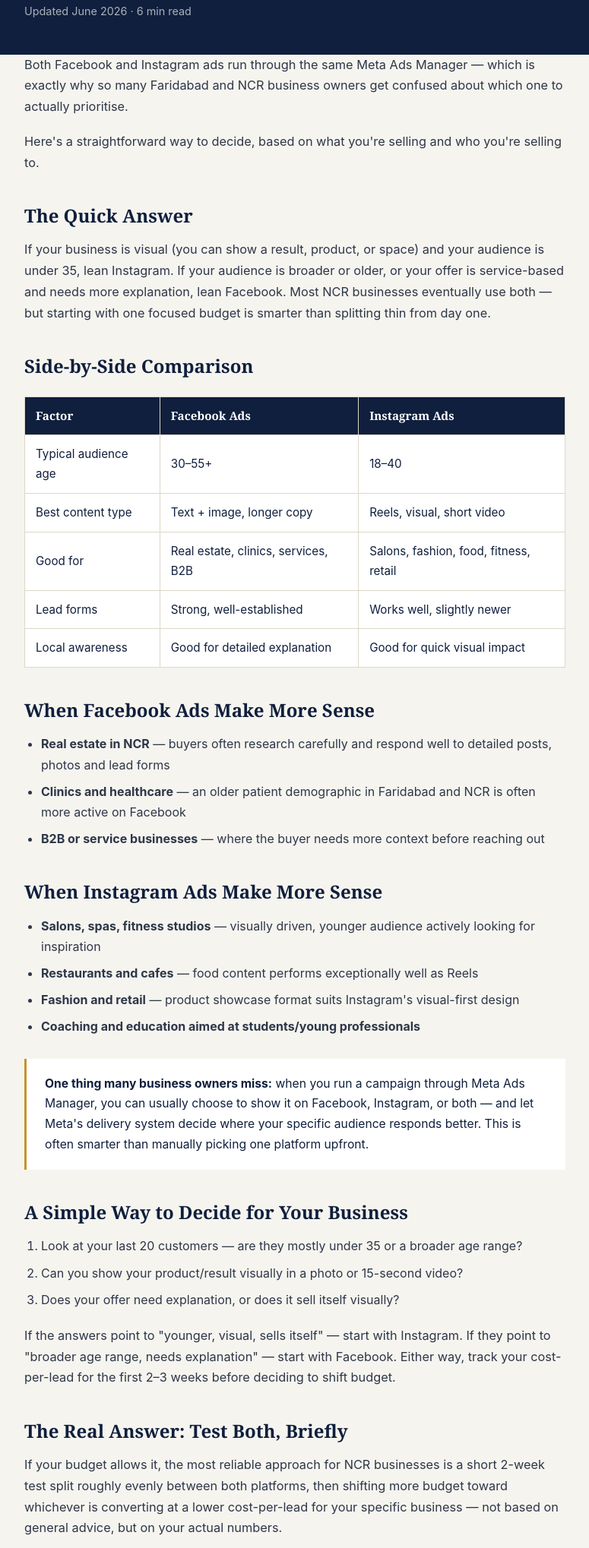
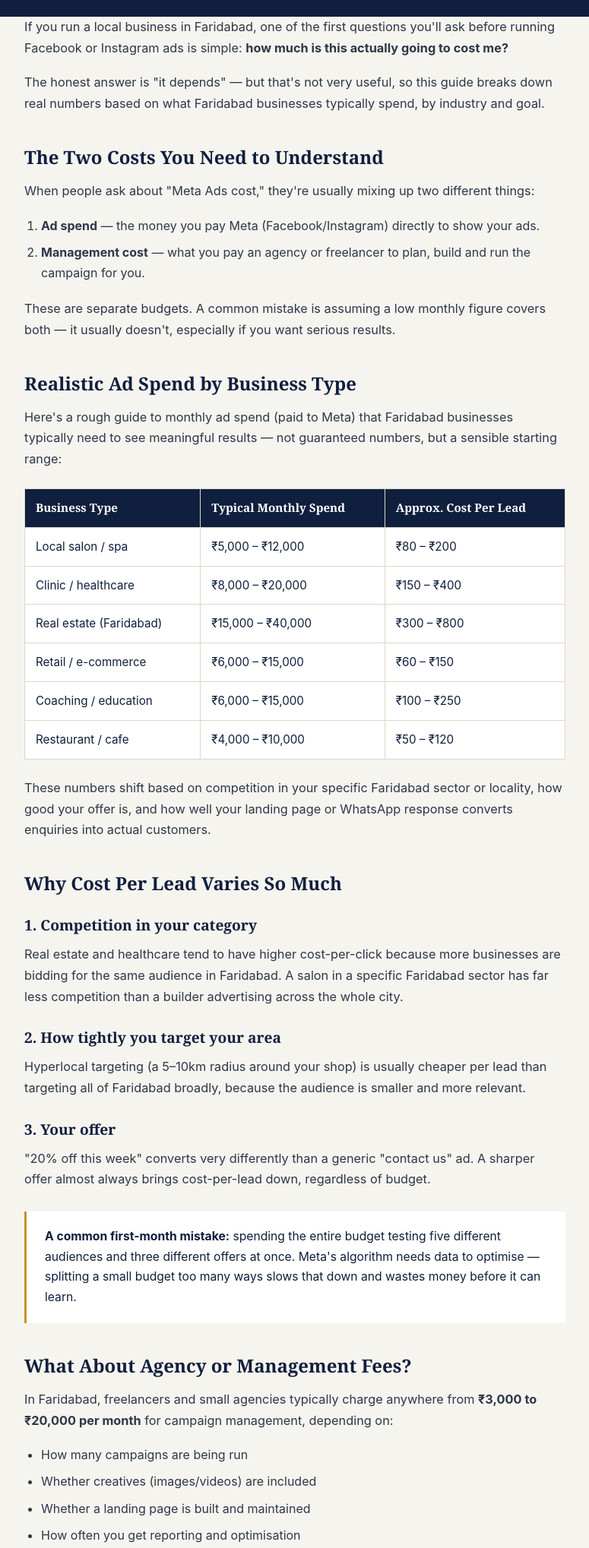
Before and after one commit to gauravwithads/Adswithgaurav, a plain HTML site: page blog/facebook-vs-instagram-ads-which-to-choose.html in a window 1280 px wide. Shown: the part 328-2366 px from the top of the page at 76% size, without its empty margins (252-1027 px from the left). Drawn offline with Linux system fonts and the light colour scheme.

Commit message:
Update article from Facebook vs Instagram Ads to Meta Ads Cost

```diff
--- a/blog/facebook-vs-instagram-ads-which-to-choose.html
+++ b/blog/facebook-vs-instagram-ads-which-to-choose.html
@@ -3,20 +3,24 @@
 <head>
 <meta charset="UTF-8">
 <meta name="viewport" content="width=device-width, initial-scale=1.0">
-<title>Facebook Ads vs Instagram Ads: Which One Should Your Business Use? (2026)</title>
-<meta name="description" content="A practical comparison to help Faridabad and Delhi NCR business owners decide whether to start with Facebook ads or Instagram ads based on what they actually sell.">
+<title>Meta Ads Cost in Faridabad: A Realistic Budget Guide (2026)</title>
+<meta name="description" content="How much should you budget for Facebook & Instagram ads in Faridabad? Real cost-per-lead ranges by industry, and how to avoid wasting your first month's budget.">
 <meta name="robots" content="index, follow">
-<link rel="canonical" href="https://adswithgaurav-ncr.github.io/blog/facebook-vs-instagram-ads-which-to-choose.html">
+<link rel="canonical" href="https://gauravwithads.github.io/Adswithgaurav/blog/meta-ads-cost-faridabad-delhi-ncr.html">
+<meta name="geo.placename" content="Faridabad, Haryana, India">
+<meta name="geo.region" content="IN-HR">
+<meta name="ICBM" content="28.4089, 77.3178">
 
 <script type="application/ld+json">
 {
   "@context": "https://schema.org",
   "@type": "Article",
-  "headline": "Facebook Ads vs Instagram Ads: Which One Should Your Business Use?",
+  "headline": "Meta Ads Cost in Faridabad: A Realistic Budget Guide",
   "author": { "@type": "Person", "name": "Gaurav" },
   "publisher": { "@type": "Organization", "name": "AdsWithGaurav" },
   "datePublished": "2026-06-24",
-  "description": "A practical comparison to help NCR business owners decide where to put their ad budget first."
+  "description": "How much should you budget for Facebook & Instagram ads in Faridabad? Real cost-per-lead ranges by industry.",
+  "spatialCoverage": { "@type": "Place", "name": "Faridabad, Haryana" }
 }
 </script>
 
@@ -72,78 +76,95 @@
 
 <section class="article-head">
   <div class="wrap">
-    <p class="eyebrow">Strategy · Comparison</p>
-    <h1>Facebook Ads vs Instagram Ads: Which One Should Your Business Use?</h1>
-    <p class="meta-line">Updated June 2026 · 6 min read</p>
+    <p class="eyebrow">Meta Ads · Budget Guide</p>
+    <h1>Meta Ads Cost in Faridabad: A Realistic Budget Guide</h1>
+    <p class="meta-line">Updated June 2026 · 7 min read</p>
   </div>
 </section>
 
 <article class="wrap">
 
-  <p>Both Facebook and Instagram ads run through the same Meta Ads Manager — which is exactly why so many Faridabad and NCR business owners get confused about which one to actually prioritise.</p>
+  <p>If you run a local business in Faridabad, one of the first questions you'll ask before running Facebook or Instagram ads is simple: <strong>how much is this actually going to cost me?</strong></p>
 
-  <p>Here's a straightforward way to decide, based on what you're selling and who you're selling to.</p>
+  <p>The honest answer is "it depends" — but that's not very useful, so this guide breaks down real numbers based on what Faridabad businesses typically spend, by industry and goal.</p>
 
-  <h2>The Quick Answer</h2>
+  <h2>The Two Costs You Need to Understand</h2>
 
-  <p>If your business is visual (you can show a result, product, or space) and your audience is under 35, lean Instagram. If your audience is broader or older, or your offer is service-based and needs more explanation, lean Facebook. Most NCR businesses eventually use both — but starting with one focused budget is smarter than splitting thin from day one.</p>
+  <p>When people ask about "Meta Ads cost," they're usually mixing up two different things:</p>
 
-  <h2>Side-by-Side Comparison</h2>
+  <ol>
+    <li><strong>Ad spend</strong> — the money you pay Meta (Facebook/Instagram) directly to show your ads.</li>
+    <li><strong>Management cost</strong> — what you pay an agency or freelancer to plan, build and run the campaign for you.</li>
+  </ol>
+
+  <p>These are separate budgets. A common mistake is assuming a low monthly figure covers both — it usually doesn't, especially if you want serious results.</p>
+
+  <h2>Realistic Ad Spend by Business Type</h2>
+
+  <p>Here's a rough guide to monthly ad spend (paid to Meta) that Faridabad businesses typically need to see meaningful results — not guaranteed numbers, but a sensible starting range:</p>
 
   <table>
-    <tr><th>Factor</th><th>Facebook Ads</th><th>Instagram Ads</th></tr>
-    <tr><td>Typical audience age</td><td>30–55+</td><td>18–40</td></tr>
-    <tr><td>Best content type</td><td>Text + image, longer copy</td><td>Reels, visual, short video</td></tr>
-    <tr><td>Good for</td><td>Real estate, clinics, services, B2B</td><td>Salons, fashion, food, fitness, retail</td></tr>
-    <tr><td>Lead forms</td><td>Strong, well-established</td><td>Works well, slightly newer</td></tr>
-    <tr><td>Local awareness</td><td>Good for detailed explanation</td><td>Good for quick visual impact</td></tr>
+    <tr><th>Business Type</th><th>Typical Monthly Spend</th><th>Approx. Cost Per Lead</th></tr>
+    <tr><td>Local salon / spa</td><td>₹5,000 – ₹12,000</td><td>₹80 – ₹200</td></tr>
+    <tr><td>Clinic / healthcare</td><td>₹8,000 – ₹20,000</td><td>₹150 – ₹400</td></tr>
+    <tr><td>Real estate (Faridabad)</td><td>₹15,000 – ₹40,000</td><td>₹300 – ₹800</td></tr>
+    <tr><td>Retail / e-commerce</td><td>₹6,000 – ₹15,000</td><td>₹60 – ₹150</td></tr>
+    <tr><td>Coaching / education</td><td>₹6,000 – ₹15,000</td><td>₹100 – ₹250</td></tr>
+    <tr><td>Restaurant / cafe</td><td>₹4,000 – ₹10,000</td><td>₹50 – ₹120</td></tr>
   </table>
 
-  <h2>When Facebook Ads Make More Sense</h2>
+  <p>These numbers shift based on competition in your specific Faridabad sector or locality, how good your offer is, and how well your landing page or WhatsApp response converts enquiries into actual customers.</p>
+
+  <h2>Why Cost Per Lead Varies So Much</h2>
+
+  <h3>1. Competition in your category</h3>
+  <p>Real estate and healthcare tend to have higher cost-per-click because more businesses are bidding for the same audience in Faridabad. A salon in a specific Faridabad sector has far less competition than a builder advertising across the whole city.</p>
+
+  <h3>2. How tightly you target your area</h3>
+  <p>Hyperlocal targeting (a 5–10km radius around your shop) is usually cheaper per lead than targeting all of Faridabad broadly, because the audience is smaller and more relevant.</p>
+
+  <h3>3. Your offer</h3>
+  <p>"20% off this week" converts very differently than a generic "contact us" ad. A sharper offer almost always brings cost-per-lead down, regardless of budget.</p>
+
+  <div class="callout">
+    <strong>A common first-month mistake:</strong> spending the entire budget testing five different audiences and three different offers at once. Meta's algorithm needs data to optimise — splitting a small budget too many ways slows that down and wastes money before it can learn.
+  </div>
+
+  <h2>What About Agency or Management Fees?</h2>
+
+  <p>In Faridabad, freelancers and small agencies typically charge anywhere from <strong>₹3,000 to ₹20,000 per month</strong> for campaign management, depending on:</p>
 
   <ul>
-    <li><strong>Real estate in NCR</strong> — buyers often research carefully and respond well to detailed posts, photos and lead forms</li>
-    <li><strong>Clinics and healthcare</strong> — an older patient demographic in Faridabad and NCR is often more active on Facebook</li>
-    <li><strong>B2B or service businesses</strong> — where the buyer needs more context before reaching out</li>
+    <li>How many campaigns are being run</li>
+    <li>Whether creatives (images/videos) are included</li>
+    <li>Whether a landing page is built and maintained</li>
+    <li>How often you get reporting and optimisation</li>
   </ul>
 
-  <h2>When Instagram Ads Make More Sense</h2>
+  <p>Be cautious of anyone promising a fixed number of leads for a flat low fee — Meta Ads don't work on guarantees, they work on testing and optimising over the first few weeks.</p>
+
+  <h2>A Sensible First Budget for a New Faridabad Business</h2>
+
+  <p>If you've never run Meta Ads before, a reasonable starting point is:</p>
 
   <ul>
-    <li><strong>Salons, spas, fitness studios</strong> — visually driven, younger audience actively looking for inspiration</li>
-    <li><strong>Restaurants and cafes</strong> — food content performs exceptionally well as Reels</li>
-    <li><strong>Fashion and retail</strong> — product showcase format suits Instagram's visual-first design</li>
-    <li><strong>Coaching and education aimed at students/young professionals</strong></li>
+    <li><strong>Ad spend:</strong> ₹6,000–₹10,000 for the first month (treat this as a learning budget)</li>
+    <li><strong>Management:</strong> ₹3,000–₹8,000 if outsourcing</li>
+    <li><strong>Timeline:</strong> give the campaign at least 2–3 weeks before judging results — Meta's algorithm needs time to learn who converts</li>
   </ul>
 
-  <div class="callout">
-    <strong>One thing many business owners miss:</strong> when you run a campaign through Meta Ads Manager, you can usually choose to show it on Facebook, Instagram, or both — and let Meta's delivery system decide where your specific audience responds better. This is often smarter than manually picking one platform upfront.
-  </div>
-
-  <h2>A Simple Way to Decide for Your Business</h2>
-
-  <ol>
-    <li>Look at your last 20 customers — are they mostly under 35 or a broader age range?</li>
-    <li>Can you show your product/result visually in a photo or 15-second video?</li>
-    <li>Does your offer need explanation, or does it sell itself visually?</li>
-  </ol>
-
-  <p>If the answers point to "younger, visual, sells itself" — start with Instagram. If they point to "broader age range, needs explanation" — start with Facebook. Either way, track your cost-per-lead for the first 2–3 weeks before deciding to shift budget.</p>
-
-  <h2>The Real Answer: Test Both, Briefly</h2>
-
-  <p>If your budget allows it, the most reliable approach for NCR businesses is a short 2-week test split roughly evenly between both platforms, then shifting more budget toward whichever is converting at a lower cost-per-lead for your specific business — not based on general advice, but on your actual numbers.</p>
+  <p>The biggest cost mistake we see in Faridabad businesses isn't spending too much — it's <strong>stopping too early</strong>, right when the campaign was starting to find its best-performing audience.</p>
 
   <div class="cta-block">
-    <h3>Not sure which platform fits your business?</h3>
-    <p>We'll look at your business type and audience and tell you honestly where to start.</p>
+    <h3>Not sure what your budget should look like?</h3>
+    <p>Get a free 20-minute audit and we'll tell you honestly what to expect for your business and budget.</p>
     <a class="cta-btn" href="../index.html#contact">Get a Free Ad Audit</a>
   </div>
 
 </article>
 
 <footer>
-  <div class="wrap">© 2026 AdsWithGaurav · Faridabad, Delhi, Gurugram, Noida & NCR · <a href="https://wa.me/919540362825">WhatsApp Us</a></div>
+  <div class="wrap">© 2026 AdsWithGaurav · Faridabad, Haryana · <a href="https://wa.me/919540362825">WhatsApp Us</a></div>
 </footer>
 
 </body>
```
